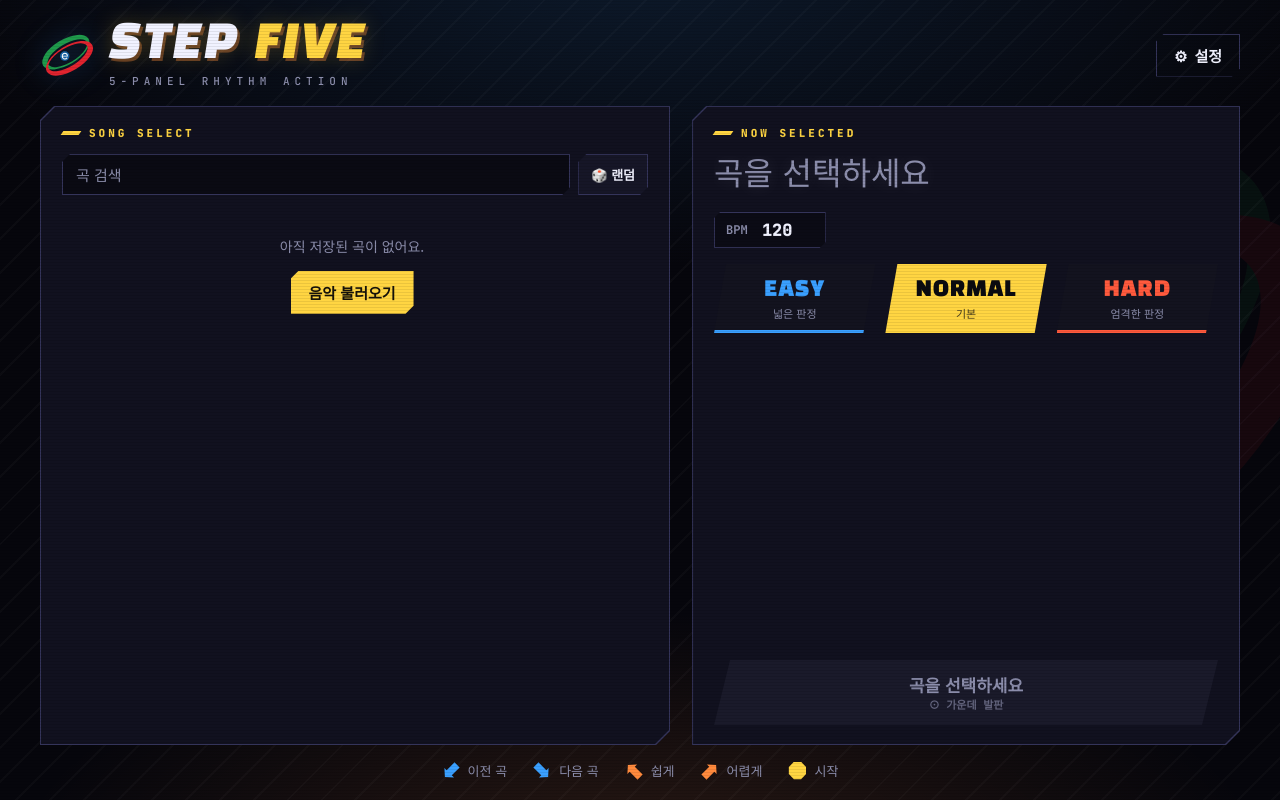
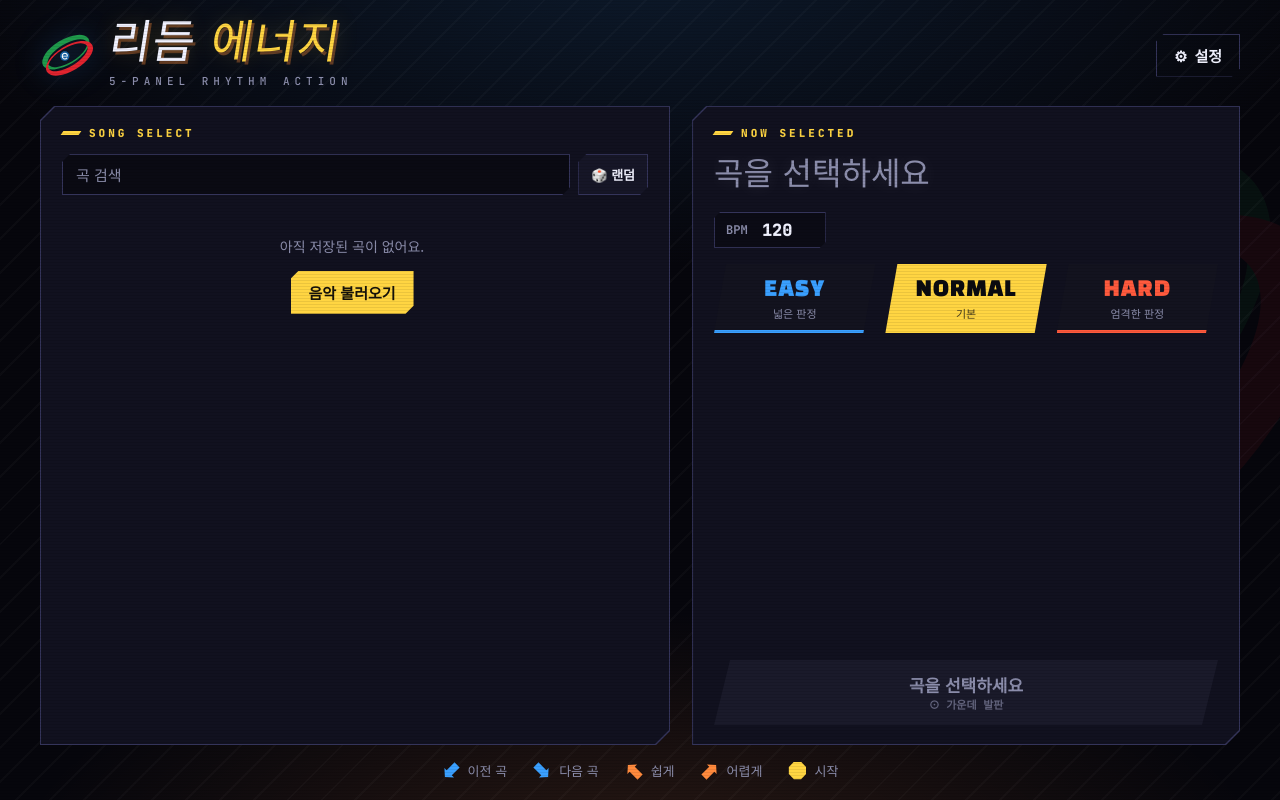
Before and after one commit to choiil1006/T1, a plain HTML site: page step-five/index.html in a window 1280 px wide. Drawn offline with Linux system fonts and the light colour scheme.

Commit message:
﻿Rename the game title to 리듬 에너지
Main screen wordmark, browser tab title and the test page title.

Co-Authored-By: Claude Opus 5.5 <noreply@anthropic.com>

```diff
--- a/step-five/css/style.css
+++ b/step-five/css/style.css
@@ -110,7 +110,7 @@ p.hint{font-size:12px;color:var(--sub);margin:10px 0 0;line-height:1.6;}
 .brand{display:flex;align-items:center;gap:14px;}
 .brandMark{height:56px;width:auto;filter:drop-shadow(0 0 14px rgba(58,160,255,.25));}
 .wordmark{margin:0;font-family:var(--f-disp);font-weight:400;font-size:clamp(30px,4.2vw,46px);
-  letter-spacing:2px;line-height:1;transform:skewX(-9deg);
+  letter-spacing:1px;line-height:1;transform:skewX(-9deg);white-space:nowrap;
   text-shadow:0 0 22px rgba(255,213,66,.25), 3px 3px 0 rgba(255,138,61,.35);}
 .wordmark span{color:var(--cn);}
 .tagline{font-family:var(--f-num);font-size:11px;letter-spacing:5px;color:var(--sub);margin-top:6px;}
--- a/step-five/index.html
+++ b/step-five/index.html
@@ -3,7 +3,7 @@
 <head>
 <meta charset="UTF-8">
 <meta name="viewport" content="width=device-width, initial-scale=1.0, maximum-scale=1.0, user-scalable=no">
-<title>STEP FIVE — 펌프 리듬게임</title>
+<title>리듬 에너지 — 펌프 리듬게임</title>
 <link rel="icon" href="img/logo.svg" type="image/svg+xml">
 <link rel="preconnect" href="https://fonts.googleapis.com">
 <link rel="preconnect" href="https://fonts.gstatic.com" crossorigin>
@@ -23,7 +23,7 @@
       <div class="brand">
         <img src="img/logo.svg" alt="" class="brandMark">
         <div class="brandText">
-          <h1 class="wordmark">STEP <span>FIVE</span></h1>
+          <h1 class="wordmark">리듬 <span>에너지</span></h1>
           <div class="tagline">5-PANEL RHYTHM ACTION</div>
         </div>
       </div>
```
Also changed, not shown: step-five/tests.html (+2 -2 lines).
